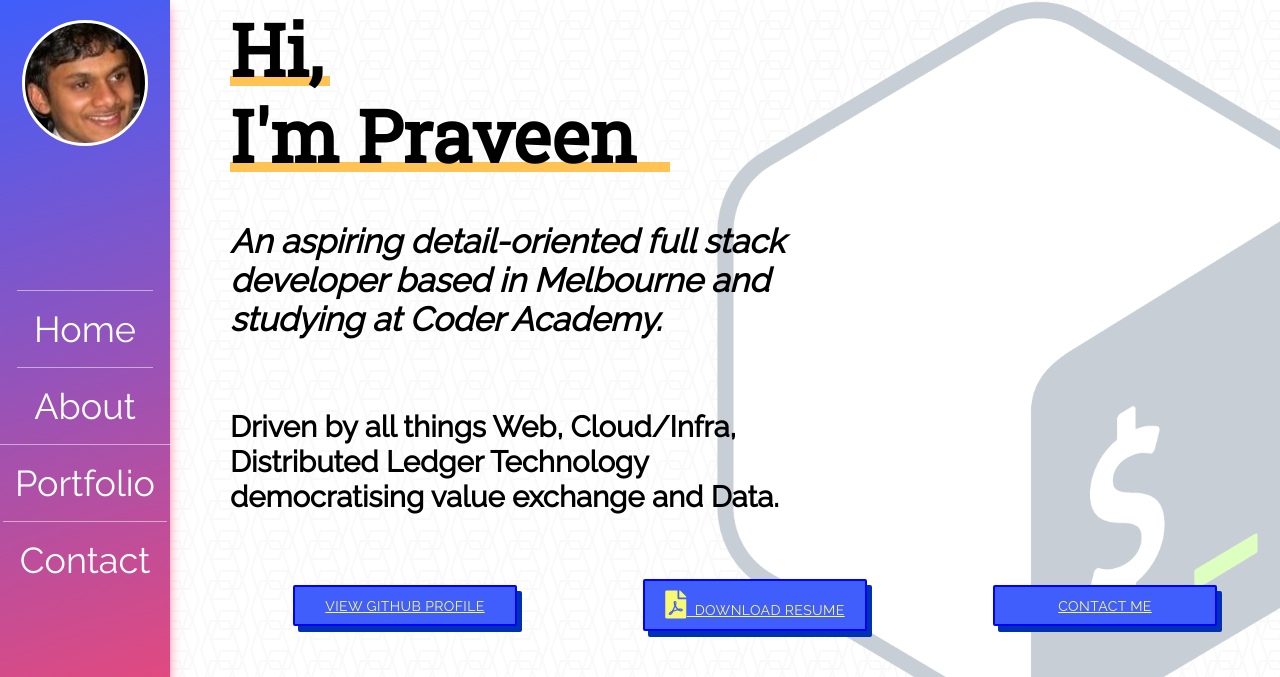
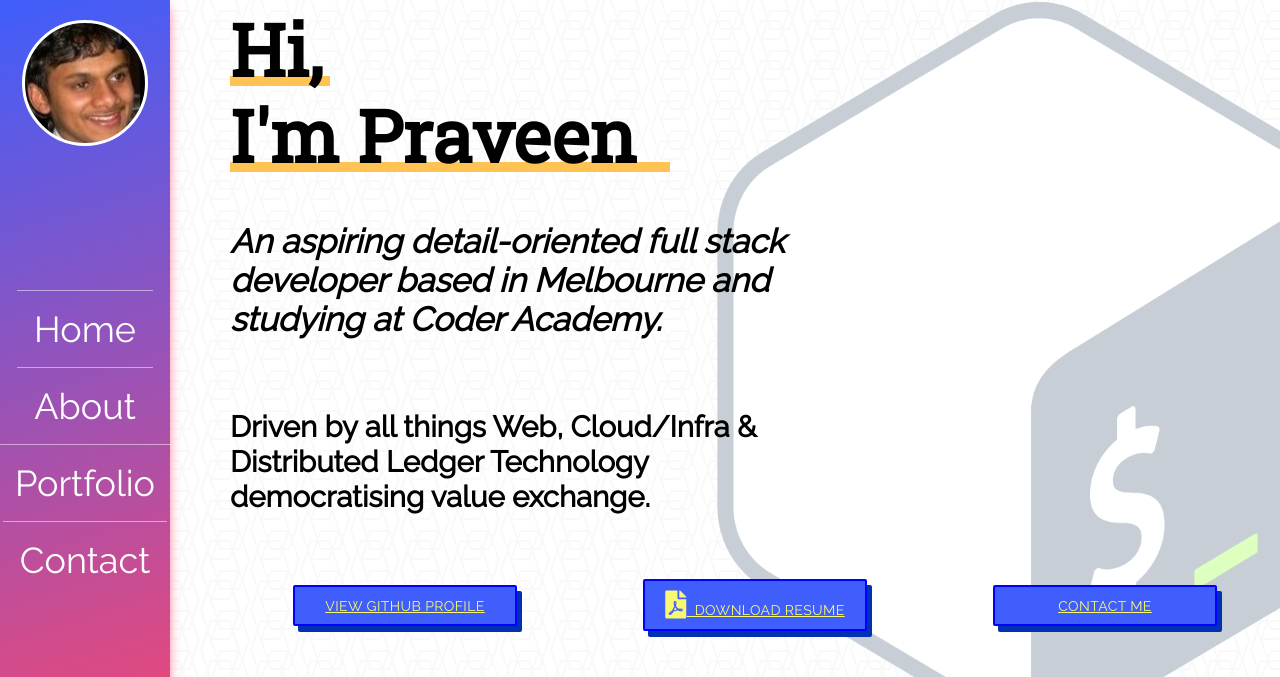
Before and after one commit to PraveenMut/portfolio-project, a plain HTML site: page index.html in a window 1280 px wide. Shown: the top 677 px of the page. Drawn offline with nearby package versions, Linux system fonts and the light colour scheme.

Commit message:
edited index page

```diff
--- a/index.html
+++ b/index.html
@@ -54,7 +54,7 @@
 				<p><em><b>An aspiring detail-oriented full stack developer based in Melbourne and studying at Coder Academy.</em></b></p>
 				</div>
 				<div id="pitch">
-				<p><b>Driven by all things Web, Cloud/Infra, Distributed Ledger Technology democratising value exchange and Data.</b></p>
+				<p><b>Driven by all things Web, Cloud/Infra & Distributed Ledger Technology democratising value exchange.</b></p>
 				</div>
 				<div class="quick-links-wrapper">
 					<div id="interests-container">
```
